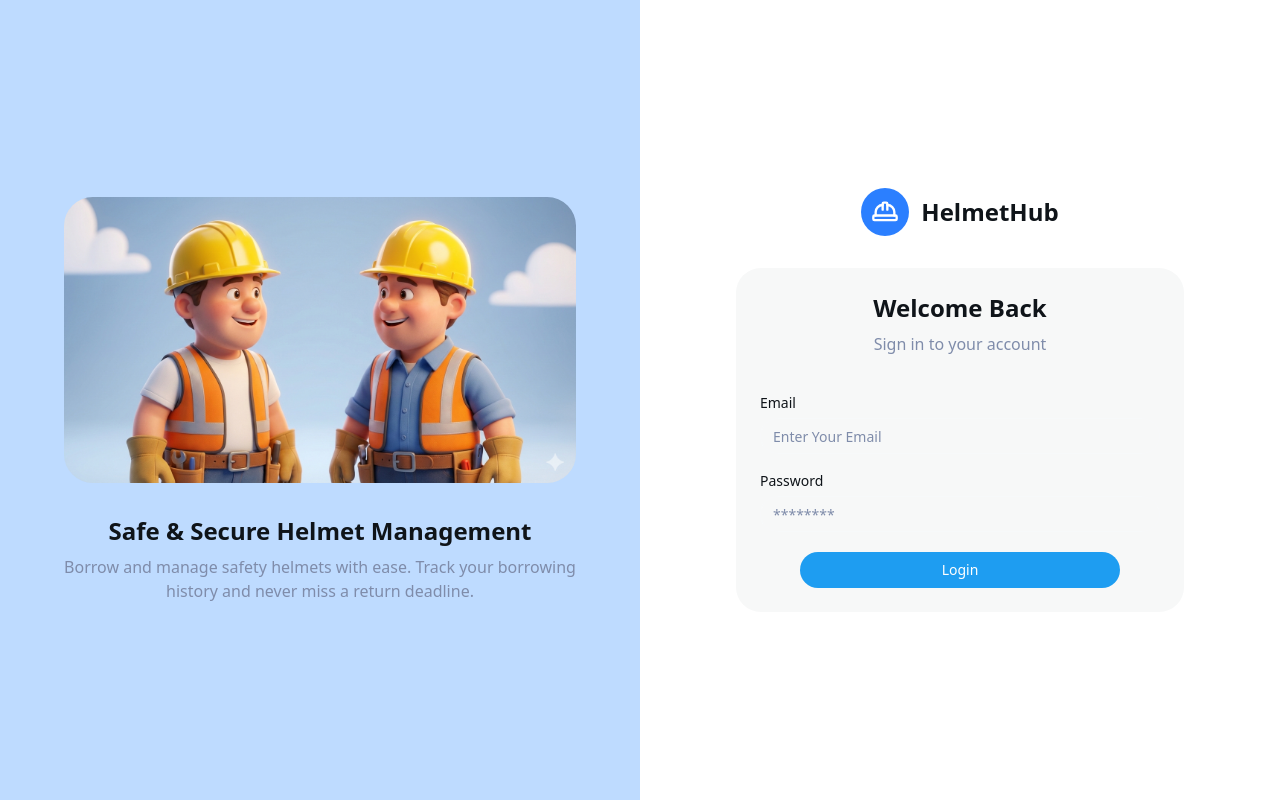
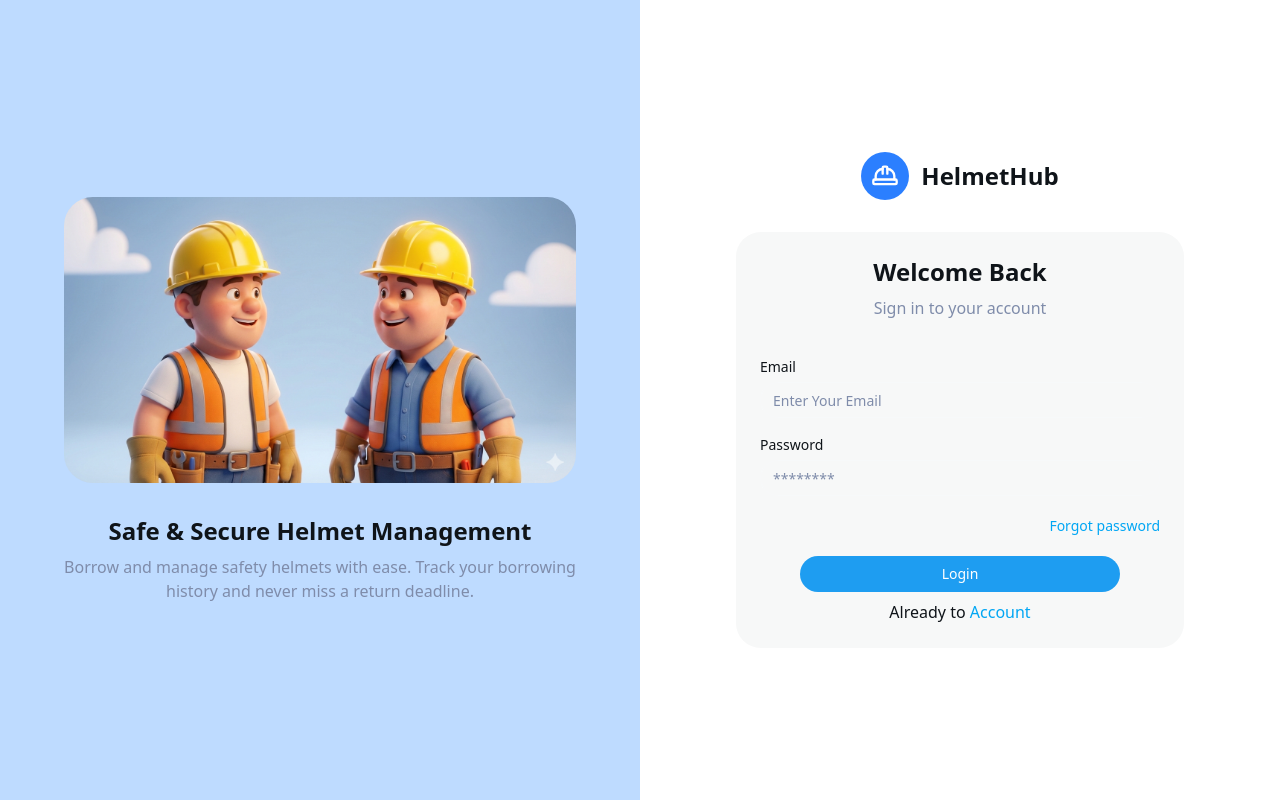
Before and after one commit to novalCandra/cms-helms, a Next.js app: page /auth/login in a window 1280 px wide. Built offline with nearby package versions, Linux system fonts and the light colour scheme.

Commit message:
fix : 🔃 improvement process (Compoents Auth)

```diff
--- a/app/auth/_components/FormAuth.tsx
+++ b/app/auth/_components/FormAuth.tsx
@@ -16,6 +16,7 @@ import z from "zod";
 import { zodResolver } from "@hookform/resolvers/zod";
 import { InputGroup, InputGroupInput } from "@/components/ui/input-group";
 import { Button } from "@/components/ui/button";
+import Link from "next/link";
 export default function FormAuth() {
   const navigate = useRouter();
   const form = useForm<z.infer<typeof FormSchema>>({
@@ -92,11 +93,22 @@ export default function FormAuth() {
                   }}
                 />
 
+                <div className="text-end text-sm text-sky-500">
+                  <Link href={"/auth/forgotpassword"}>Forgot password</Link>
+                </div>
                 <div className="flex justify-center items-center">
                   <Button className="w-80">Login</Button>
                 </div>
               </form>
             </Form>
+            <div className="d-flex mt-2 text-center">
+              <p>
+                Already to{" "}
+                <Link className="text-sky-500" href={"/auth/register"}>
+                  Account
+                </Link>
+              </p>
+            </div>
           </CardContent>
         </Card>
       </div>
```
